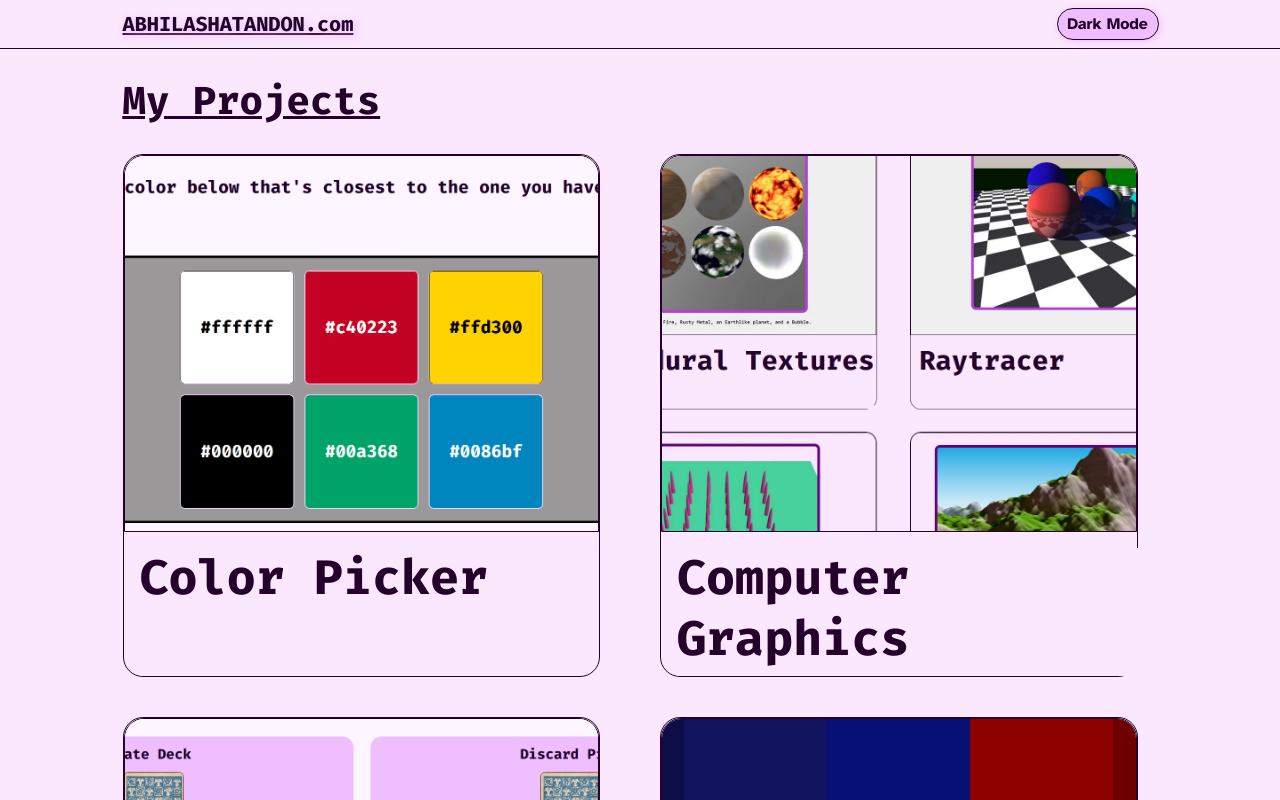
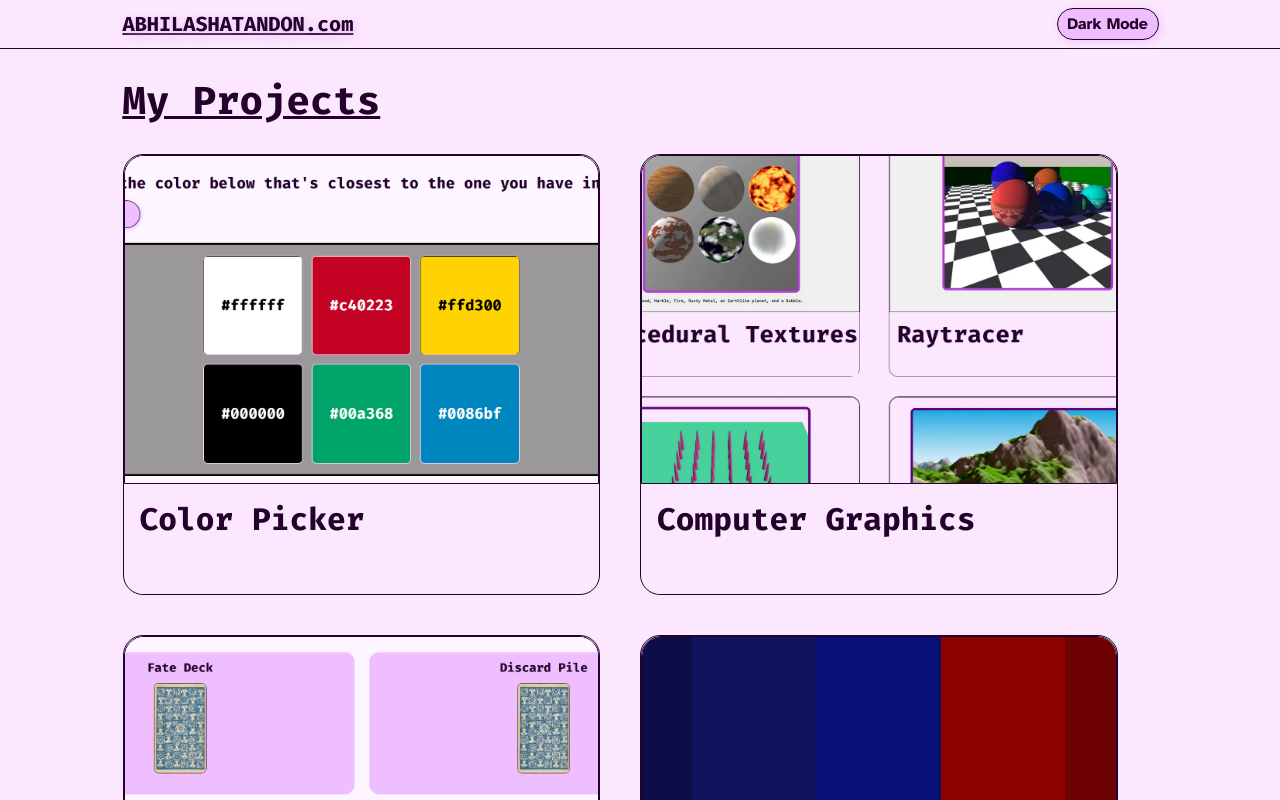
Before and after one commit to AbhilashaTandon/abhilashatandon.com, a Next.js app: page /projects in a window 1280 px wide. Shown: the top 800 px of the page. Built offline with nearby package versions, Linux system fonts and the light colour scheme.

Commit message:
Removed Sorab (Will put it back once I finish it) and misc formatting

```diff
--- a/src/app/blog/[slug]/page.tsx
+++ b/src/app/blog/[slug]/page.tsx
@@ -80,6 +80,7 @@ export default async function Page({ params }: { params: { slug: string } }) {
           {back_to_blog}
           <hr></hr>
           {body}
+          <hr></hr>
           {back_to_blog}
         </div>
       </main>
--- a/src/app/globals.css
+++ b/src/app/globals.css
@@ -170,8 +170,9 @@ h5 {
 }
 
 p {
-  font-size: 1rem;
+  font-size: 1.266rem;
   font-weight: 300;
+  padding: 1vw 0;
 }
 
 
--- a/src/app/projects/shades-of-red-and-blue/page.tsx
+++ b/src/app/projects/shades-of-red-and-blue/page.tsx
@@ -3,7 +3,9 @@ import Styles from "@/styles/sorab.module.css";
 function Intro() {
   return (
     <>
-      <h2>Shades of Red and Blue</h2> <h3>Introduction</h3>
+      <h1>Currently Under Construction!</h1>
+      <h2>Check back later.</h2>
+      {/* <h2>Shades of Red and Blue</h2> <h3>Introduction</h3>
       <h4>
         Welcome to &quot;Shades of Red and Blue,&quot; a comprehensive and
         unbiased political quiz designed to delve deeply into the landscape of
@@ -67,7 +69,7 @@ function Intro() {
         the political spectrum through a lens of data-driven insights. Join me
         in uncovering the intricate shades of political belief and contribute to
         a more nuanced political discourse.
-      </h4>
+      </h4> */}
     </>
   );
 }
--- a/src/components/projects.tsx
+++ b/src/components/projects.tsx
@@ -57,7 +57,7 @@ function ProjectTile({
           style={{ maxHeight: "100%" }}
         />
       </Link>
-      <h1 className={Styles.projectName}>{capFirst(project_name)}</h1>
+      <h3 className={Styles.projectName}>{capFirst(project_name)}</h3>
     </div>
   );
 }
--- a/src/styles/blog_post.module.css
+++ b/src/styles/blog_post.module.css
@@ -3,7 +3,7 @@
 }
 
 .blog_post > h1{ /* title */
-    color: var(--primary-color);
+    color: var(--accent-color);
 }
 
 .blog_post > h3{ /* date */
--- a/src/styles/projects.module.css
+++ b/src/styles/projects.module.css
@@ -2,6 +2,7 @@
   padding-left: var(--content-margin);
   padding-right: var(--content-margin);
   margin-bottom: 5vw;
+  width: 100vw;
 }
 
 .projects > h3{
@@ -10,7 +11,7 @@
     font-weight: 600;
     text-decoration: underline;
     align-items: center;
-    padding: 25px 0 21px;
+    padding: 25px 0;
     text-align: center;
     height: 30%;
     display: flex;
@@ -26,7 +27,7 @@
   display: grid;
   grid-auto-flow: row;
   gap: 40px;
-  grid-template-columns: repeat(2, 1fr);
+  grid-template-columns: repeat(2, calc(calc(var(--content-width) - 80px)/2));
   max-width: var(--content-width);
   width: var(--content-width);
   height: auto;
@@ -37,7 +38,6 @@
   flex-direction: column;
   border: 1px solid var(--text-color);
   border-radius: 20px;
-  max-width: calc(var(--content-width) / 2 - 40px);
 }
 
 
@@ -66,38 +66,19 @@
   margin-top: 1rem;
   background-color: var(--background-color);
   color: var(--text-color);
-  max-width: calc(var(--content-width) / 2 - 40px);
 }
 
-@media screen and (width <= 850px) {
+@media screen and (width <= 1150px) {
   .grid {
     display: flex;
     flex-direction: column;
     width: var(--content-width);
-    grid-template-areas: none;
   }
 
   .box {
     width: auto;
     position: relative;
     overflow: hidden;
-    height: min(200px);
     border-radius: 10px;
   }
-
-  .grid .box:nth-child(1) {
-    grid-area: none;
-  }
-
-  .grid .box:nth-child(2) {
-    grid-area: none;
-  }
-
-  .grid .box:nth-child(3) {
-    grid-area: none;
-  }
-
-  .grid .box:nth-child(4) {
-    grid-area: none;
-  }
 }
```
